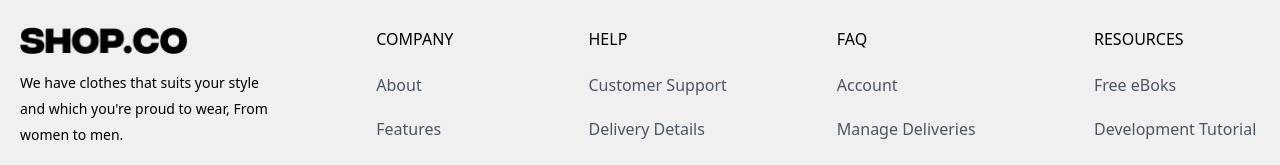
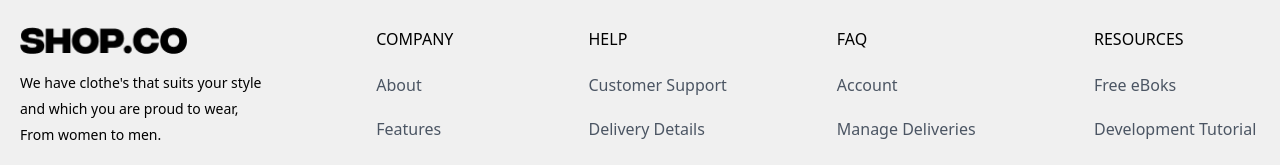
Before and after one commit to sabreenadaniyal/Figma-Template-Hackhathon, a Next.js app: page / in a window 1280 px wide. Shown: the part 3784-3949 px from the top of the page. Built offline with nearby package versions, Linux system fonts and the light colour scheme.

Commit message:
Update Footer.tsx

```diff
--- a/app/Components/Footer.tsx
+++ b/app/Components/Footer.tsx
@@ -42,7 +42,7 @@ const Footer = () => {
                 <Image src="/hero section/SHOP.CO.png" alt="logo"
                   width={167}
                   height={23} />
-                <p className='w-[248px] h-[66px] text-[14px] leading-[26px] mt-4 max-w-[250px]'>We have clothes that suits your style and which you're proud to
+                <p className='w-[248px] h-[66px] text-[14px] leading-[26px] mt-4 max-w-[250px]'>We have clothe&apos;s that suits your style and which you are proud to
                   wear, From women to men.
                 </p>
                 <div className='flex w-[148px] h-[28px] gap-3 mt-11 space-x-4'>
```
